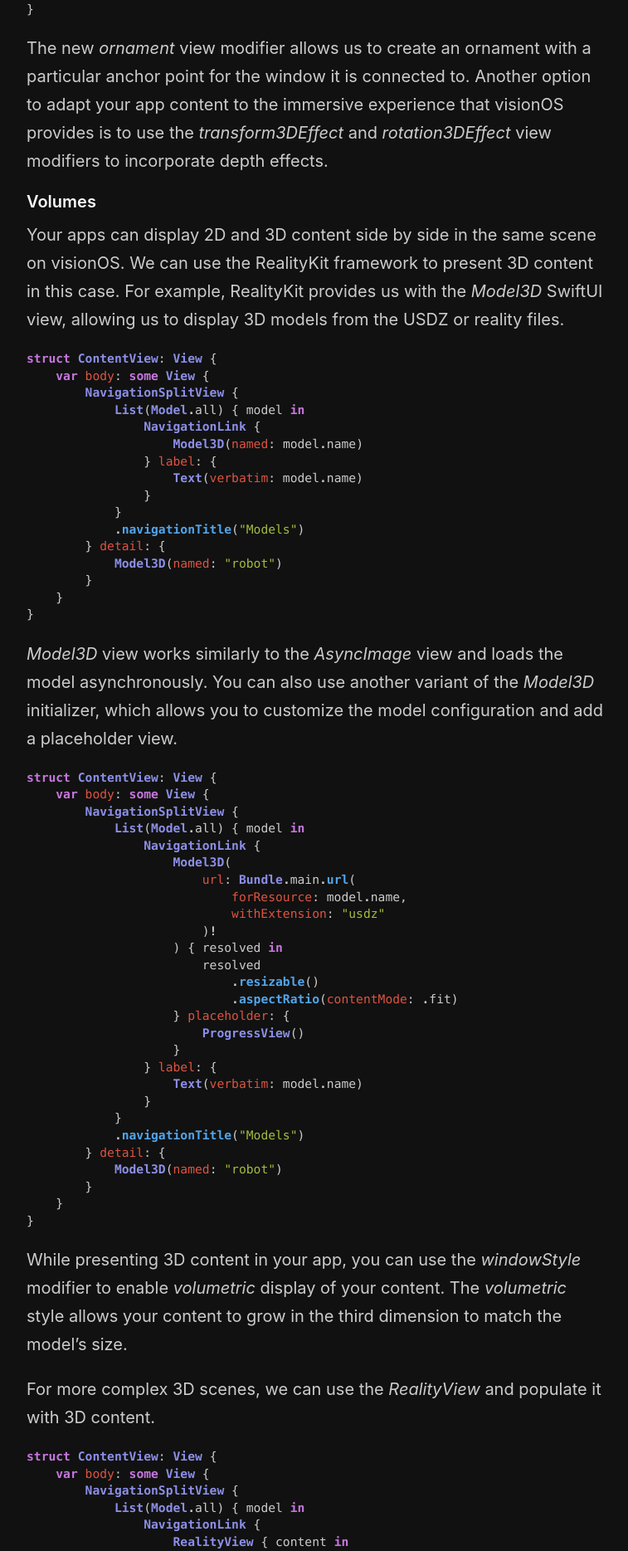
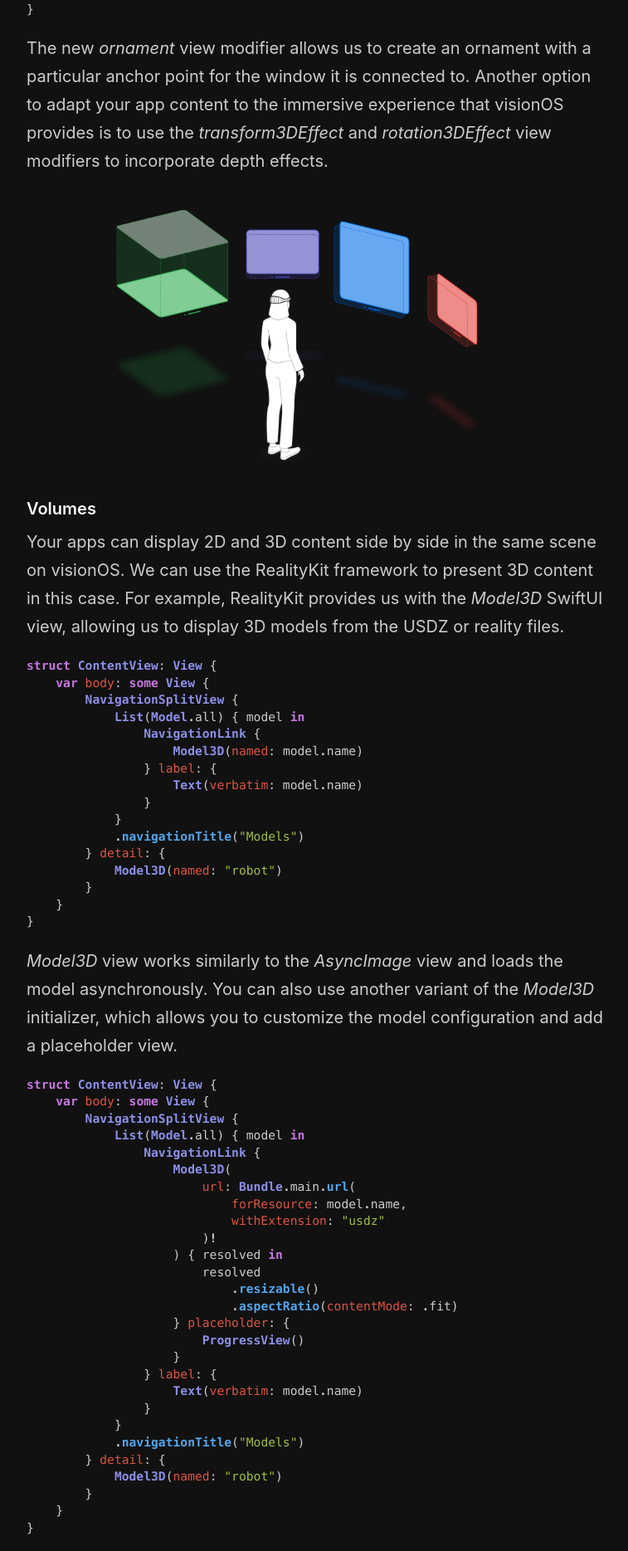
Before and after one commit to mecid/mecid.github.io, a Jekyll site: the page built from _posts/2024-01-23-introducing-swiftui-on-visionOS.md, in a window 1280 px wide. Shown: the part 1812-3681 px from the top of the page at 83% size, without its empty margins (258-1015 px from the left). Built offline with Jekyll 4.4.1, drawn with Linux system fonts in a browser that asks for light colours.

Commit message:
image added to the visionOS post

````diff
--- a/_posts/2024-01-23-introducing-swiftui-on-visionOS.md
+++ b/_posts/2024-01-23-introducing-swiftui-on-visionOS.md
@@ -61,6 +61,8 @@ struct ContentView: View {
 ```
 
 The new *ornament* view modifier allows us to create an ornament with a particular anchor point for the window it is connected to. Another option to adapt your app content to the immersive experience that visionOS provides is to use the *transform3DEffect* and *rotation3DEffect* view modifiers to incorporate depth effects.
+
+![visionOS](/public/visionOS.webp)
 
 #### Volumes
 Your apps can display 2D and 3D content side by side in the same scene on visionOS. We can use the RealityKit framework to present 3D content in this case. For example, RealityKit provides us with the *Model3D* SwiftUI view, allowing us to display 3D models from the USDZ or reality files.
````
